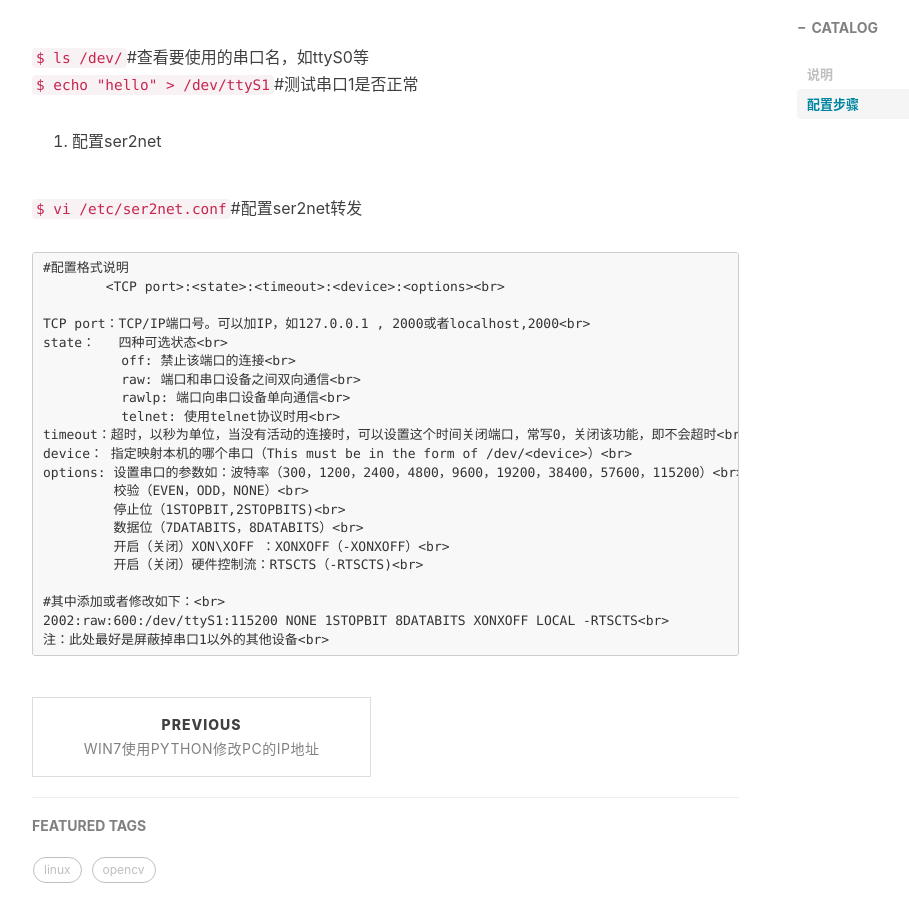
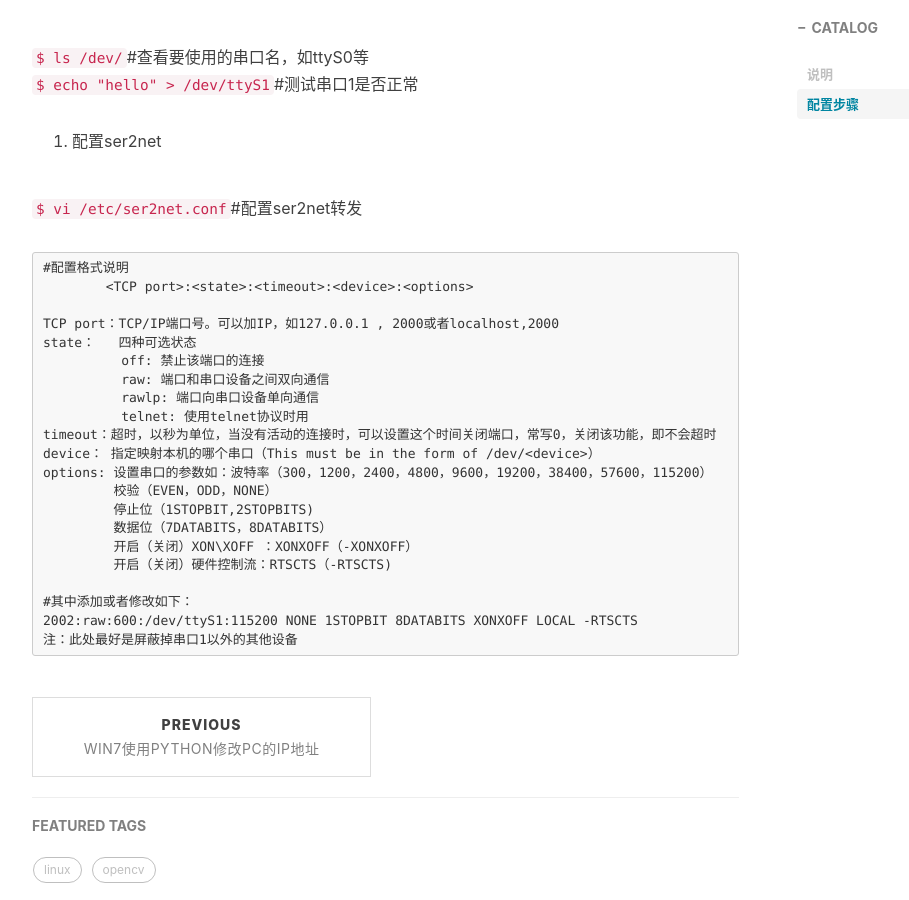
Before and after one commit to Lmonologue/baymax.github.io, a Jekyll site: the page built from _posts/2017-05-23-widora配置ser2net服务.md, in a window 1280 px wide and 900 px high, scrolled down 952 px. Shown: the whole window, without its empty margins (233-1142 px from the left). Built offline with Jekyll 4.4.1, drawn with Linux system fonts in a browser that asks for light colours; nearby versions of some CDN libraries; comment, search, counter and statistics services are not loaded.

Commit message:
Update 2017-05-23-widora配置ser2net服务.md

````diff
--- a/_posts/2017-05-23-widora配置ser2net服务.md
+++ b/_posts/2017-05-23-widora配置ser2net服务.md
@@ -32,24 +32,24 @@
 
 ```
 #配置格式说明
-	<TCP port>:<state>:<timeout>:<device>:<options><br>
+	<TCP port>:<state>:<timeout>:<device>:<options>
 
-TCP port：TCP/IP端口号。可以加IP，如127.0.0.1 , 2000或者localhost,2000<br>
-state：   四种可选状态<br>
-	  off: 禁止该端口的连接<br>
-	  raw: 端口和串口设备之间双向通信<br>
-	  rawlp: 端口向串口设备单向通信<br>
-	  telnet: 使用telnet协议时用<br>
-timeout：超时，以秒为单位，当没有活动的连接时，可以设置这个时间关闭端口，常写0，关闭该功能，即不会超时<br>
-device： 指定映射本机的哪个串口（This must be in the form of /dev/<device>）<br>
-options: 设置串口的参数如：波特率（300，1200，2400，4800，9600，19200，38400，57600，115200）<br>
-	 校验（EVEN，ODD，NONE）<br>
-	 停止位（1STOPBIT,2STOPBITS)<br>
-	 数据位（7DATABITS，8DATABITS）<br>
-	 开启（关闭）XON\XOFF ：XONXOFF（-XONXOFF）<br>
-	 开启（关闭）硬件控制流：RTSCTS（-RTSCTS)<br>
+TCP port：TCP/IP端口号。可以加IP，如127.0.0.1 , 2000或者localhost,2000
+state：   四种可选状态
+	  off: 禁止该端口的连接
+	  raw: 端口和串口设备之间双向通信
+	  rawlp: 端口向串口设备单向通信
+	  telnet: 使用telnet协议时用
+timeout：超时，以秒为单位，当没有活动的连接时，可以设置这个时间关闭端口，常写0，关闭该功能，即不会超时
+device： 指定映射本机的哪个串口（This must be in the form of /dev/<device>）
+options: 设置串口的参数如：波特率（300，1200，2400，4800，9600，19200，38400，57600，115200）
+	 校验（EVEN，ODD，NONE）
+	 停止位（1STOPBIT,2STOPBITS)
+	 数据位（7DATABITS，8DATABITS）
+	 开启（关闭）XON\XOFF ：XONXOFF（-XONXOFF）
+	 开启（关闭）硬件控制流：RTSCTS（-RTSCTS)
 
-#其中添加或者修改如下：<br>
-2002:raw:600:/dev/ttyS1:115200 NONE 1STOPBIT 8DATABITS XONXOFF LOCAL -RTSCTS<br>
-注：此处最好是屏蔽掉串口1以外的其他设备<br>
+#其中添加或者修改如下：
+2002:raw:600:/dev/ttyS1:115200 NONE 1STOPBIT 8DATABITS XONXOFF LOCAL -RTSCTS
+注：此处最好是屏蔽掉串口1以外的其他设备
 ```
````
